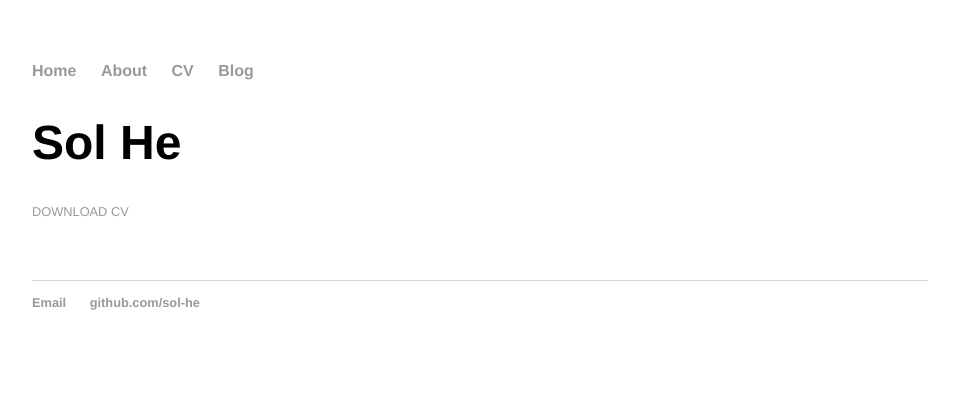
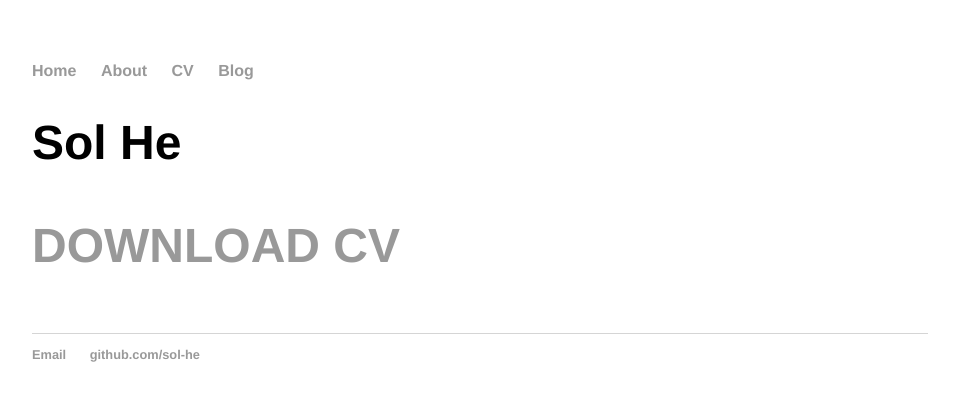
Before and after one commit to sol-he/sol-he.github.io, a Jekyll site: the page built from cv/index.html, in a window 1280 px wide. Shown: the top 401 px of the page, without its empty margins (160-1119 px from the left). Built offline with Jekyll 4.4.1, drawn with Linux system fonts in a browser that asks for light colours.

Commit message:
changed stuff

```diff
--- a/css/main.css
+++ b/css/main.css
@@ -24,6 +24,7 @@ ul.posts li { list-style: none; }
 .cv { margin: 0px 0px 60px; }
 .cv h1 { font-size: 3em; }
 .cv h2 { font-size: 2em; }
+.cv h3 { font-size: 3em; text-transform: uppercase;font-family: 'Helvetica', 'Arial', 'Sans-Serif'; }
 .cv address, .cv .download { font-family: 'Helvetica', 'Arial', 'Sans-Serif'; }
 .cv address, .cv p { font-size: 1.2em; }
 .cv .download {  font-size: .8em; text-transform: uppercase; }
--- a/cv/index.html
+++ b/cv/index.html
@@ -5,8 +5,8 @@ title: CV of Sol He
 
 	<div class="cv">
 		<h1>Sol He</h1>
-		<a href="/cv/Resume.pdf" class="download" title="Download CV as PDF">Download CV</a>
-
+		<h3><a href="/cv/Resume.pdf"  title="Download CV as PDF">Download CV</a>
+		</h3>
 					<!-- Write your comments here
 					<address>
 					<strong>Affiliation</strong><br>
```
